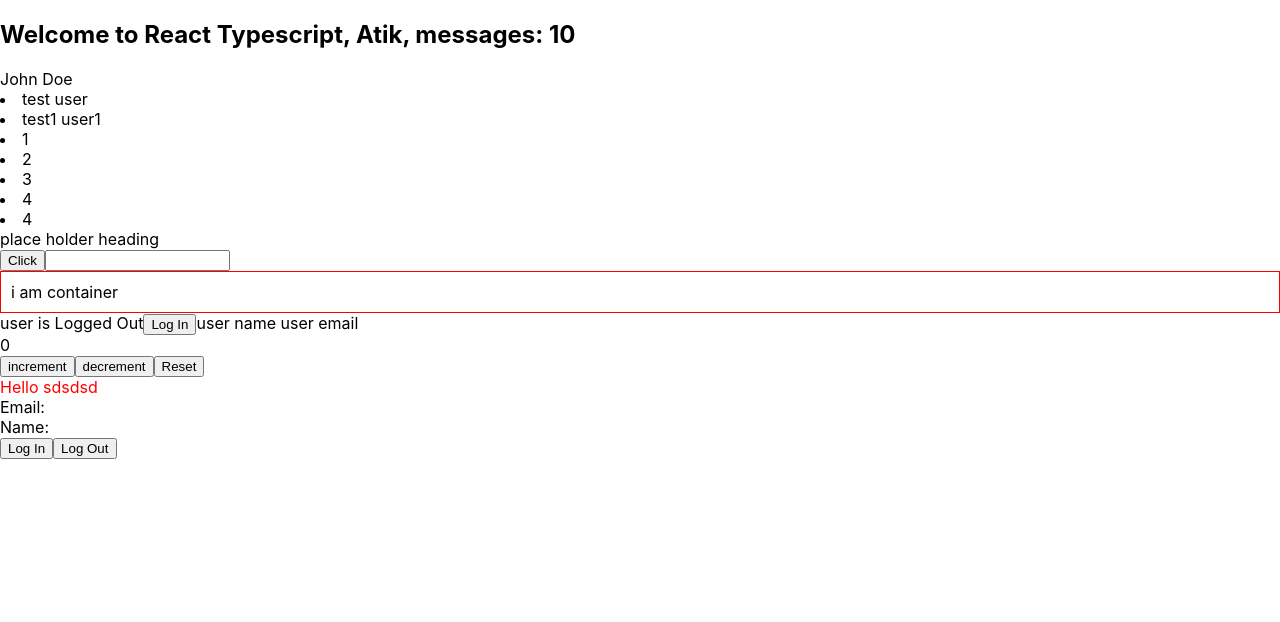
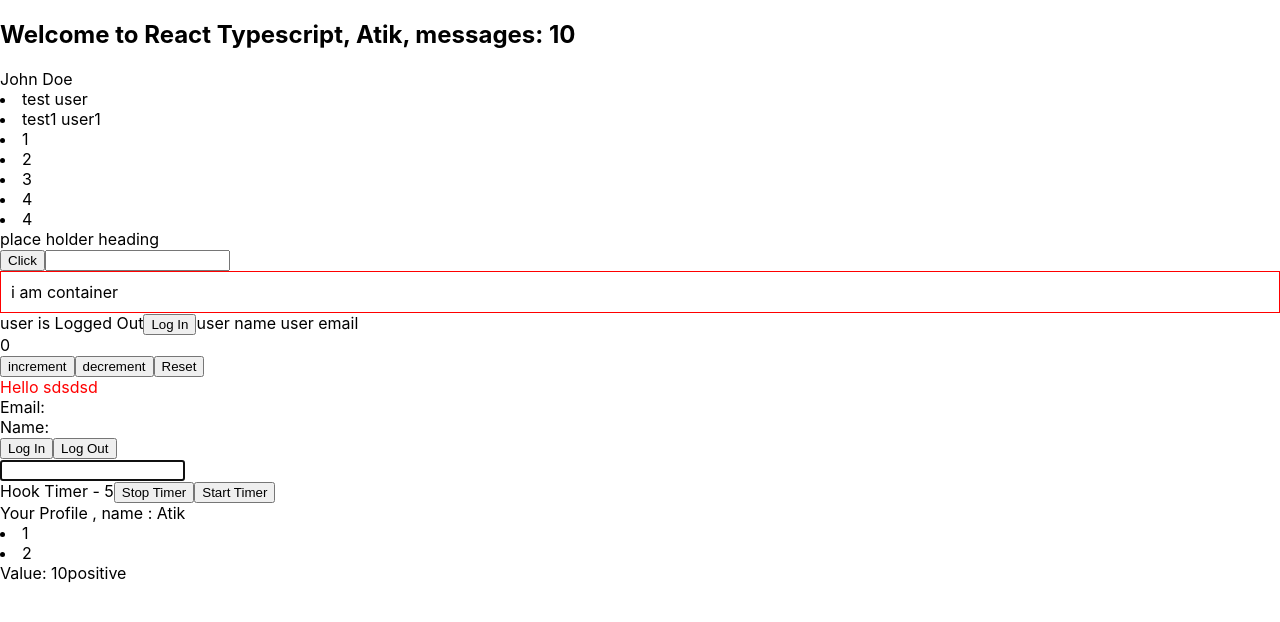
Before and after one commit to atikmahbub/react-typescript-intro, a React (Create React App) app: page / in a window 1280 px wide. Shown: the top 622 px of the page. Built offline with nearby package versions, Linux system fonts and the light colour scheme.

Commit message:
generic, restricts added

```diff
--- a/src/App.tsx
+++ b/src/App.tsx
@@ -7,10 +7,16 @@
 import Heading from "./components/Heading";
 import Input from "./components/Input";
 import Oscar from "./components/Oscar";
+import DomRef from "./components/ref/DomRef";
+import MutableRef from "./components/ref/MutableRef";
 import { ThemeContextProvider } from "./components/ThemeContext";
 import User from "./components/User";
 import { UserContextProvider } from "./components/UserContext";
 import UserDetails from "./components/UserDetails";
+import Private from "./components/auth/Private";
+import Profile from "./components/auth/Profile";
+import List from "./components/generics/List";
+import CheckNumber from "./components/retricts/CheckNumber";
 
 function App() {
   const person = {
@@ -63,6 +69,23 @@
       <UserContextProvider>
         <UserDetails />
       </UserContextProvider>
+
+      <DomRef />
+      <MutableRef />
+
+      <Private isLoggedIn={true} Component={Profile} />
+      {/*
+      <List list={[1, 2, 3, 4, 4]} onClick={() => console.log("ss")} />
+      <List list={["sd", "sd", "qsa"]} onClick={() => console.log("ss")} /> */}
+      <List
+        list={[
+          { id: 1, first: "ss", last: "sds" },
+          { id: 2, first: "sds", last: "sdsdsd" },
+        ]}
+        onClick={() => console.log("ss")}
+      />
+
+      <CheckNumber value={10} isPositive />
     </div>
   );
 }
--- /dev/null
+++ b/src/components/auth/Login.tsx
@@ -0,0 +1,7 @@
+import React from "react";
+
+const Login = () => {
+  return <div>Log In</div>;
+};
+
+export default Login;
--- /dev/null
+++ b/src/components/auth/Private.tsx
@@ -0,0 +1,18 @@
+import React from "react";
+import Login from "./Login";
+import { ProfileProps } from "./Profile";
+
+type PrivateProps = {
+  isLoggedIn: boolean;
+  Component: React.ComponentType<ProfileProps>;
+};
+
+const Private = ({ isLoggedIn, Component }: PrivateProps) => {
+  if (isLoggedIn) {
+    return <Component name="Atik" />;
+  } else {
+    return <Login />;
+  }
+};
+
+export default Private;
--- /dev/null
+++ b/src/components/auth/Profile.tsx
@@ -0,0 +1,11 @@
+import React from "react";
+
+export type ProfileProps = {
+  name: string;
+};
+
+const Profile = ({ name }: ProfileProps) => {
+  return <div>Your Profile , name : {name}</div>;
+};
+
+export default Profile;
--- /dev/null
+++ b/src/components/generics/List.tsx
@@ -0,0 +1,21 @@
+import React from "react";
+
+type ListType<T> = {
+  list: T[];
+  onClick: (value: T) => void;
+};
+
+const List = <T extends { id: number }>({ list, onClick }: ListType<T>) => {
+  //* Allows any type of array , We can also restrict an object without an id entry , T extends {} will allow any type of array
+  return (
+    <div>
+      {list.map((item, index) => (
+        <li key={index} onClick={() => onClick(item)}>
+          {item.id}
+        </li>
+      ))}
+    </div>
+  );
+};
+
+export default List;
--- /dev/null
+++ b/src/components/ref/DomRef.tsx
@@ -0,0 +1,16 @@
+import React, { useEffect, useRef } from "react";
+
+const DomRef = () => {
+  const inputRef = useRef<HTMLInputElement>(null!);
+
+  useEffect(() => {
+    inputRef.current.focus();
+  }, []);
+  return (
+    <div>
+      <input ref={inputRef} type="text" />
+    </div>
+  );
+};
+
+export default DomRef;
--- /dev/null
+++ b/src/components/ref/MutableRef.tsx
@@ -0,0 +1,33 @@
+import React, { useRef, useState, useEffect } from "react";
+
+const MutableRef = () => {
+  const [timer, setTimer] = useState(0);
+  const timerRef = useRef<number | null>(null);
+
+  const stopTimer = () => {
+    if (timerRef.current) window.clearInterval(timerRef.current);
+  };
+
+  useEffect(() => {
+    timerRef.current = window.setInterval(() => {
+      setTimer((prevState) => prevState + 1);
+    }, 1000);
+    return () => {
+      stopTimer();
+    };
+  }, [timer]);
+
+  const startTimer = () => {
+    setTimer((prevState) => prevState + 1);
+  };
+
+  return (
+    <div>
+      Hook Timer - {timer}
+      <button onClick={() => stopTimer()}>Stop Timer</button>
+      <button onClick={() => startTimer()}>Start Timer</button>
+    </div>
+  );
+};
+
+export default MutableRef;
--- /dev/null
+++ b/src/components/retricts/CheckNumber.tsx
@@ -0,0 +1,38 @@
+type ValueProps = {
+  value: number;
+};
+
+type PositiveNumberType = ValueProps & {
+  //* We Can restrict other props to pass when value in positive
+  isPositive?: boolean;
+  isNegative?: never;
+  isZero?: never;
+};
+
+type NegativeNumberType = ValueProps & {
+  //* We Can restrict other props to pass when value in negative
+  isNegative?: boolean;
+  isPositive?: never;
+  isZero?: never;
+};
+type ZeroNumberType = ValueProps & {
+  //* We Can restrict other props to pass when value in zero
+  isZero?: boolean;
+  isPositive?: never;
+  isNegative?: never;
+};
+
+type NumberType = PositiveNumberType | NegativeNumberType | ZeroNumberType;
+
+const CheckNumber = ({ value, isPositive, isNegative, isZero }: NumberType) => {
+  return (
+    <div>
+      Value: {value}
+      {isPositive && "positive"}
+      {isNegative && "negative"}
+      {isZero && "zero"}
+    </div>
+  );
+};
+
+export default CheckNumber;
```
